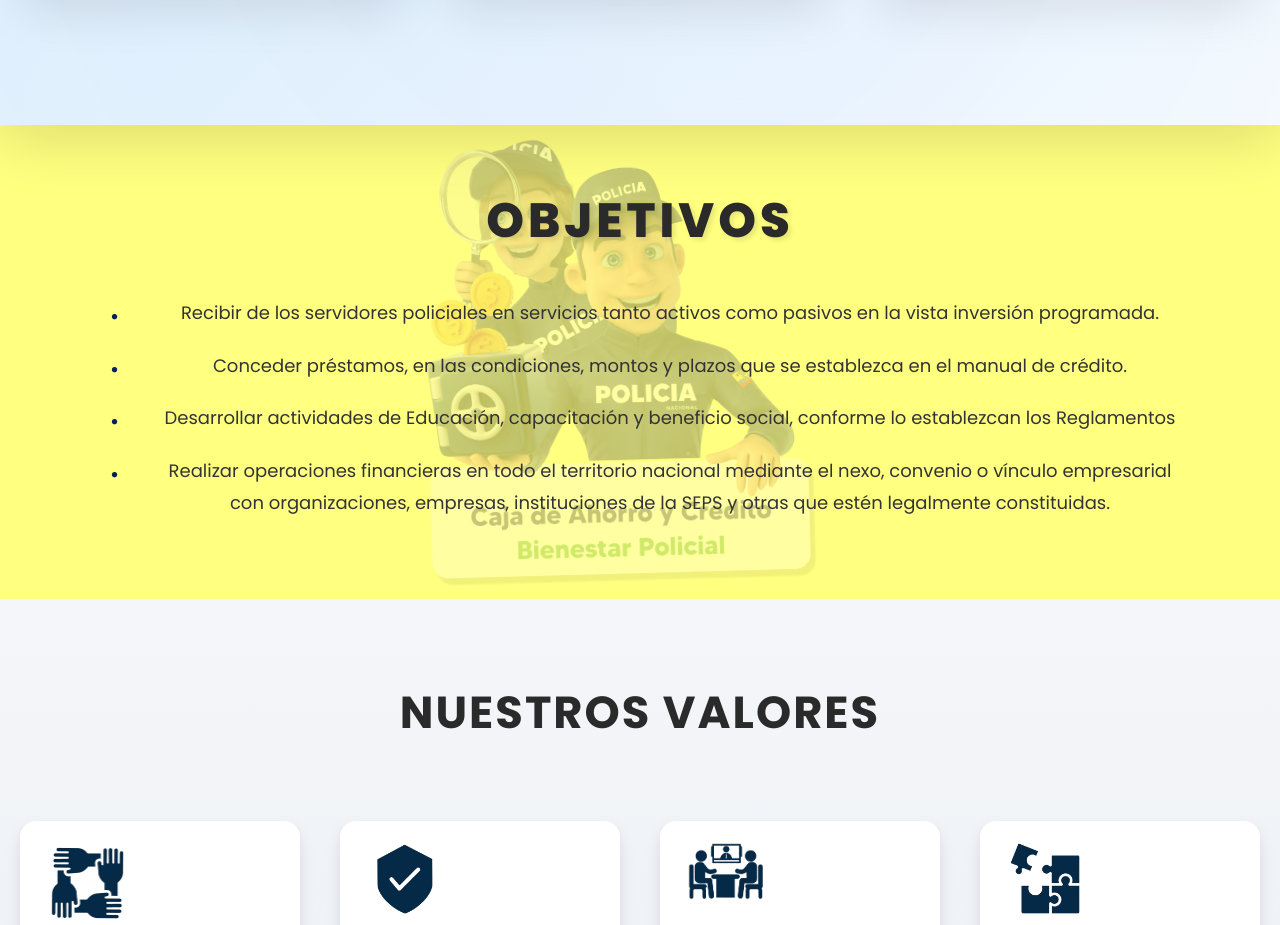
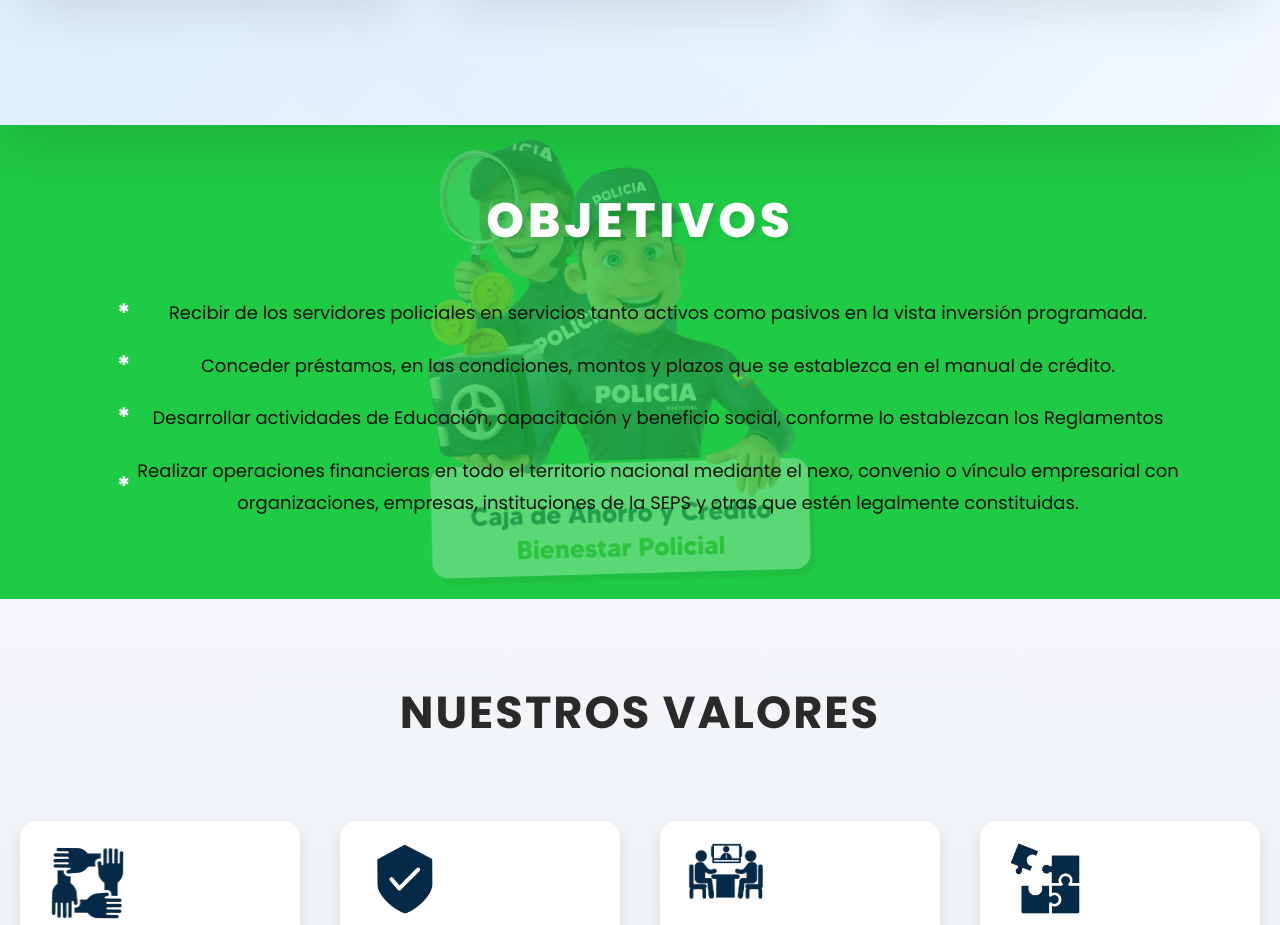
Before and after one commit to CajadeAhorroP/CajadeAhorroP.github.io, a plain HTML site: page index.html in a window 1280 px wide. Shown: the part 1268-2193 px from the top of the page. Drawn offline with nearby package versions, Linux system fonts and the light colour scheme.

Commit message:
Ultimos cambios

```diff
--- a/css/style.css
+++ b/css/style.css
@@ -508,7 +508,7 @@ body {
 
 /* Estilos generales de la sección de objetivos */
 .seccion-objetivos {
-    background-color: #ffff80; /* Fondo amarillo */
+    background-color: #1fca44; /* Fondo amarillo */
     position: relative; /* Necesario para colocar la imagen */
     padding: 60px 20px;
     text-align: center;
@@ -587,17 +587,17 @@ body {
 .titulo-objetivos {
     font-size: 48px; /* Aumenté el tamaño para hacerlo más destacado */
     font-weight: 900; /* Usé un peso de fuente más fuerte para darle más impacto */
-    color: #2a2a2a; /* Azul oscuro */
+    color: #ffffff; /* Azul oscuro */
     margin-bottom: 40px; /* Aumenté el margen para una separación más adecuada */
     text-transform: uppercase;
     letter-spacing: 4px; /* Aumenté el espaciado de las letras para un estilo más elegante */
     text-shadow: 3px 3px 5px rgba(0, 0, 0, 0.1); /* Añadí sombra sutil para darle profundidad */
-    transition: color 0.3s ease, transform 0.3s ease; /* Añadí una transición suave para color y movimiento */
+    transition: color 0.9s ease, transform 0.5s ease; /* Añadí una transición suave para color y movimiento */
 }
 
 /* Efecto de hover en el título */
 .titulo-objetivos:hover {
-    color: #08205a; /* Cambia a un azul más brillante al hacer hover */
+    color: #0d0e0d; /* Cambia a un azul más brillante al hacer hover */
     transform: translateY(-5px); /* Sutil desplazamiento hacia arriba al hacer hover */
 }
 
@@ -607,7 +607,7 @@ body {
     list-style: none; /* Quitar el estilo de lista predeterminado */
     padding-left: 20px;
     font-size: 18px;
-    color: #333;
+    color: #111010;
     line-height: 1.8;
     margin: 0;
 }
@@ -618,13 +618,27 @@ body {
     padding-left: 40px;
 }
 
-.lista-objetivos li:before {
-    content: "•";
-    position: absolute;
-    left: 0;
-    top: 0;
-    color: #08205a;
-    font-size: 22px;
+/* Estilo para marcadores de la lista personalizada */
+.lista-objetivos {
+    position: relative; /* Asegura que los elementos hijos absolutos se alineen correctamente */
+    padding-left: 1.5em; /* Espacio reservado para los marcadores */
+}
+
+.lista-objetivos li {
+    position: relative; /* Necesario para el posicionamiento del pseudo-elemento ::before */
+    padding-left: 0.5em; /* Ajuste de espacio entre el marcador y el texto */
+}
+
+.lista-objetivos li::before {
+    content: "*"; /* Emoji como marcador */
+    position: absolute; /* Control preciso de la posición */
+    left: 0; /* Posicionamiento a la izquierda dentro del contenedor */
+    top: 50%; /* Centrado vertical dentro del elemento */
+    transform: translateY(-50%); /* Corrección para un centrado exacto */
+    color: white; /* Cambia el color del marcador a blanco */
+    font-size: 1.4em; /* Escalable según el tamaño del texto */
+    line-height: 1; /* Consistencia en el espaciado vertical */
+    font-weight: bold; /* Hace que el marcador destaque visualmente */
 }
 
 /* Responsivo */
```
Also changed, not shown: index.html (+1 -0 lines).
